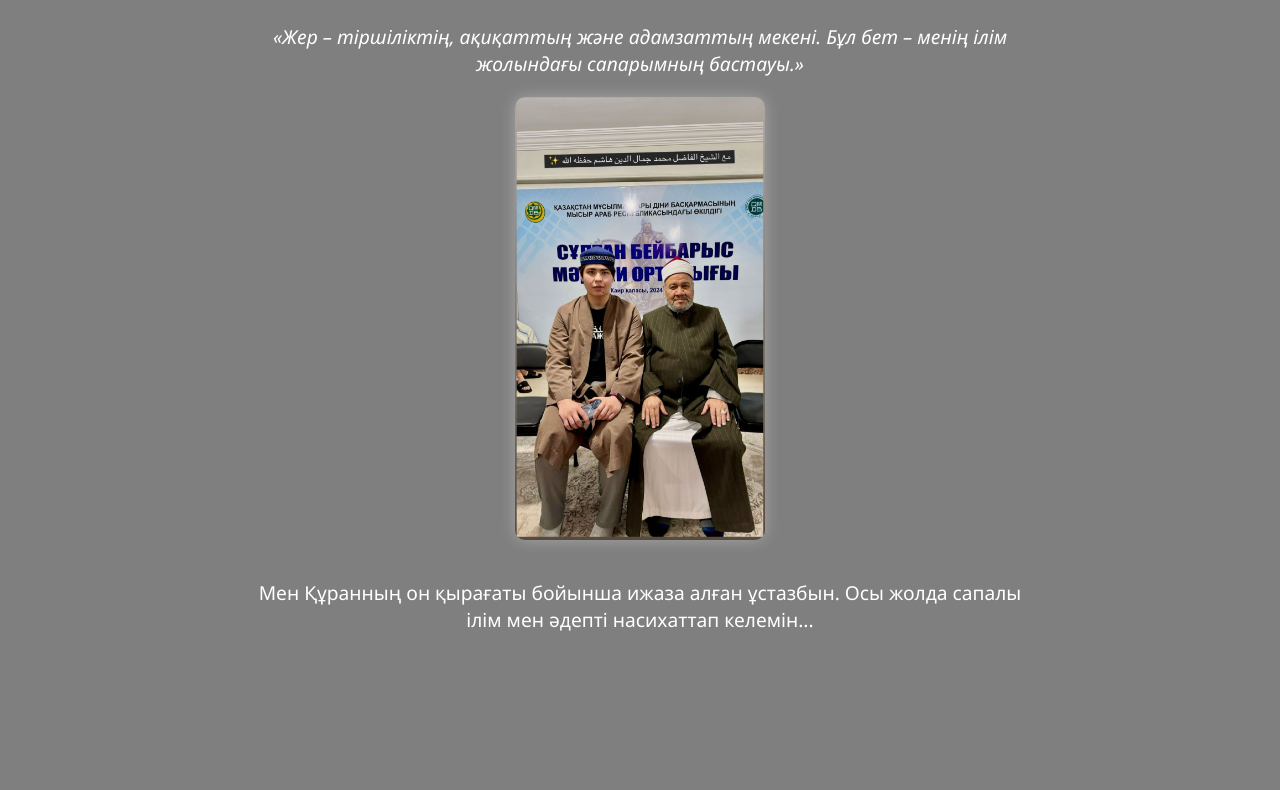
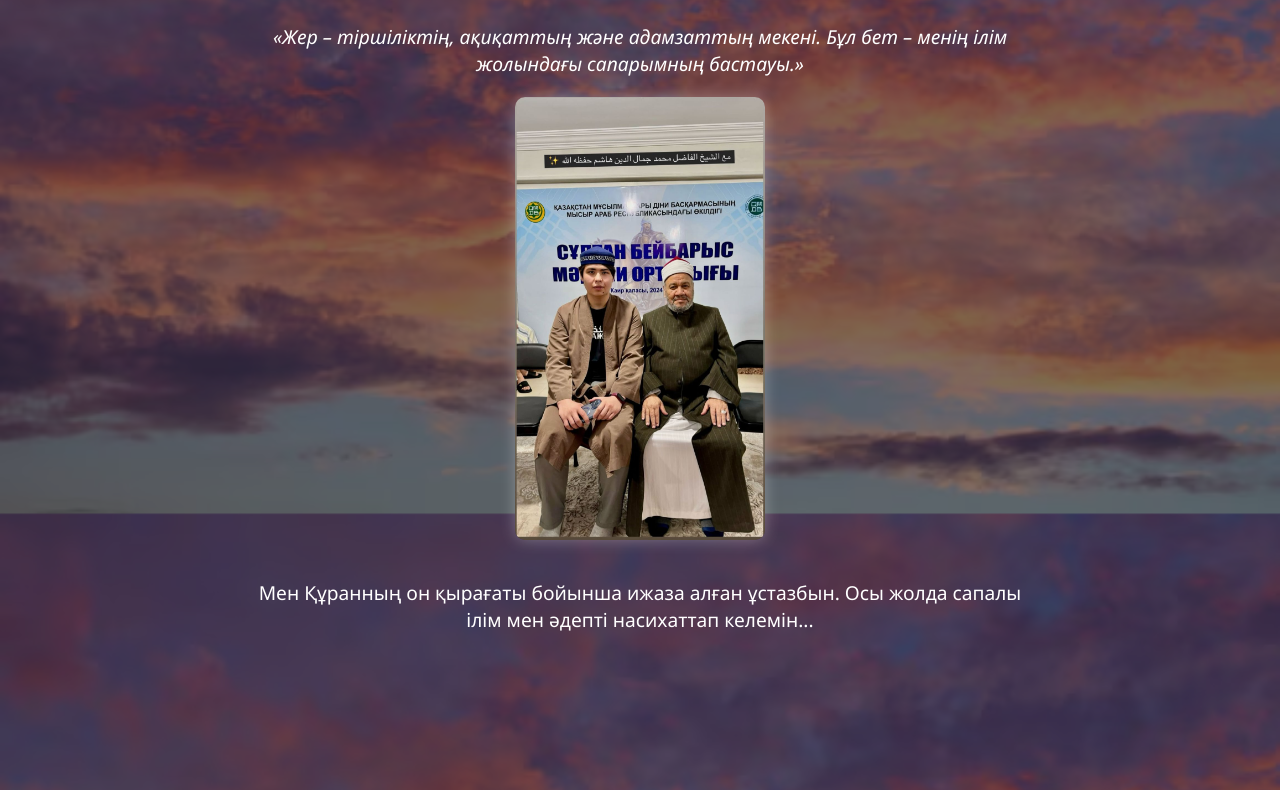
Before and after one commit to barlybaiaidina/portfolio, a plain HTML site: page index.html in a window 1280 px wide. Shown: the part 339-1129 px from the top of the page. Drawn offline with Linux system fonts and the light colour scheme.

Commit message:
Add files via upload

```diff
--- a/style.css
+++ b/style.css
@@ -5,7 +5,7 @@ body {
   font-family: 'Segoe UI', sans-serif;
   color: #fff;
   scroll-behavior: smooth;
-  background: url('img/space.jpg') no-repeat center center fixed;
+  background: url('space.jpg') no-repeat center center fixed;
   background-size: cover;
 }
 
```
